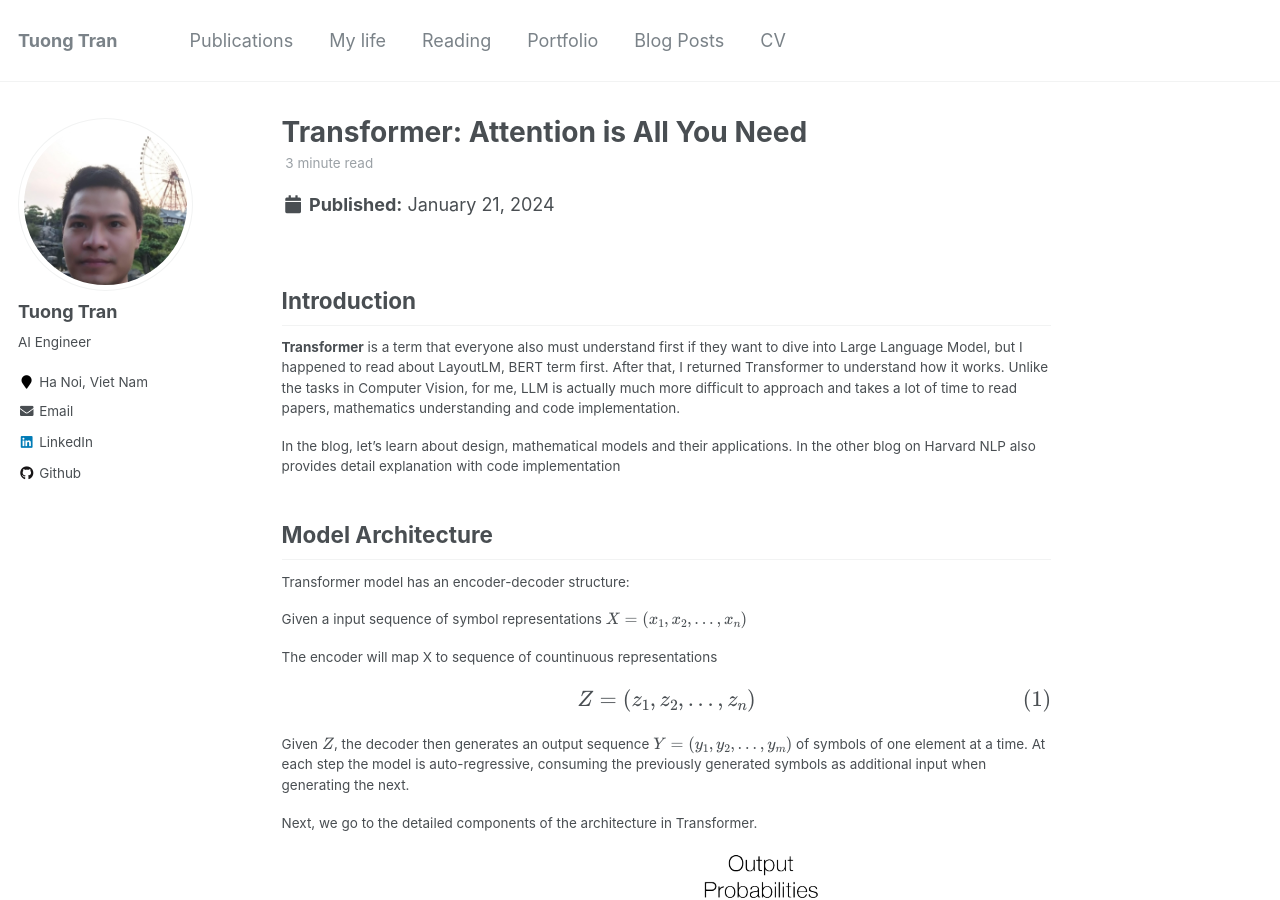
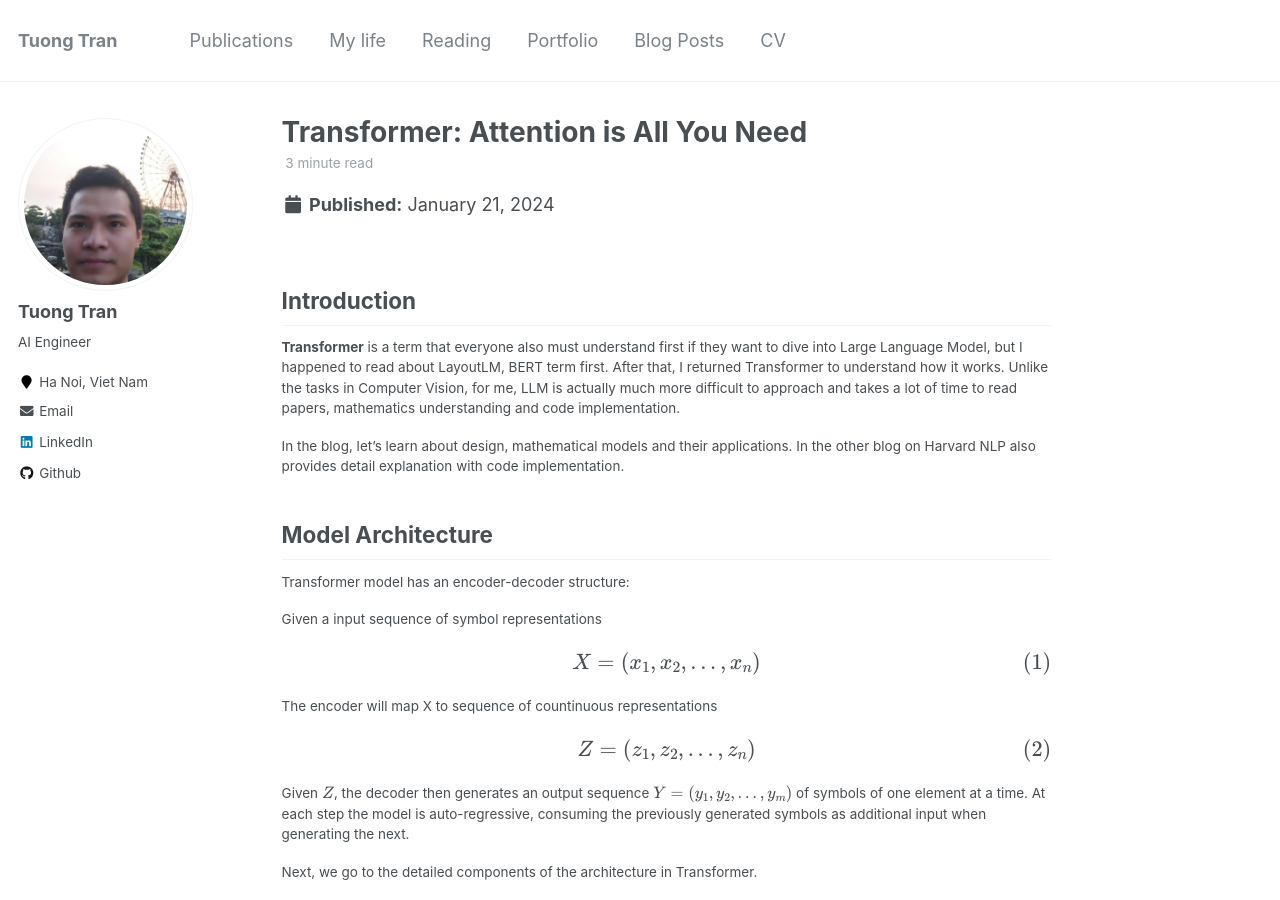
Before and after one commit to tuongtranngoc/tuongtranngoc.github.io, a Jekyll site: the page built from _posts/2024-01-23-AttentionIsAllYouNeed.md, in a window 1280 px wide and 900 px high. Built offline with Jekyll 4.4.1, drawn with Linux system fonts in a browser that asks for light colours; formulas are drawn with MathJax 3.

Commit message:
update: blogs/transformer

```diff
--- a/_posts/2024-01-23-AttentionIsAllYouNeed.md
+++ b/_posts/2024-01-23-AttentionIsAllYouNeed.md
@@ -19,12 +19,13 @@
 
 **Transformer** is a term that everyone also must understand first if they want to dive into Large Language Model, but I happened to read about LayoutLM, BERT term first. After that, I returned Transformer to understand how it works. Unlike the tasks in Computer Vision, for me, LLM is actually much more difficult to approach and takes a lot of time to read papers, mathematics understanding and code implementation.
 
-In the blog, let's learn about design, mathematical models and their applications. In the other blog on Harvard NLP also provides detail explanation with code implementation
+In the blog, let's learn about design, mathematical models and their applications. In the other blog on Harvard NLP also provides detail explanation with code implementation.
 
 ## Model Architecture
 Transformer model has an encoder-decoder structure:
 
 Given a input sequence of symbol representations
+
 $$X = (x_1, x_2, ..., x_n)$$
 
 The encoder will map X to sequence of countinuous representations
@@ -36,7 +37,7 @@
 Next, we go to the detailed components of the architecture in Transformer.
 
 <p align="center">
-  <img src="/images/posts/transformer/Transformer_model_architecture.png">
+  <img src="/images/posts/transformer/Transformer_model_architecture.png" width=300px>
 </p>
 
 ### Encoder
@@ -46,6 +47,7 @@
 + Feed Forward and Add & Norm
 
 **Add & Norm Layer** is a component followed by layer normalization and the output of each sub-layer is:
+
 $$LN(x + S(x))$$
 
 where $S(x)$ is the function implemented by the sub-layer itself, $LN$ is layer normalization.
@@ -53,7 +55,7 @@
 **Attention** is function can be described mapping a query and a set of key-value pairs to an output, where the query, keys, values, and output are all vectors. Assume that, the input consists of queries and keys of dimemsion $d_k$, and values of dimension $d_v$.
 
 <p align="center">
-  <img src="/images/posts/transformer/scaled_dot_product_attention.png">
+  <img src="/images/posts/transformer/scaled_dot_product_attention.png" width=300px>
 </p>
 
 The output of Attention is computed by the Scaled Dot-Product Attention:
```
